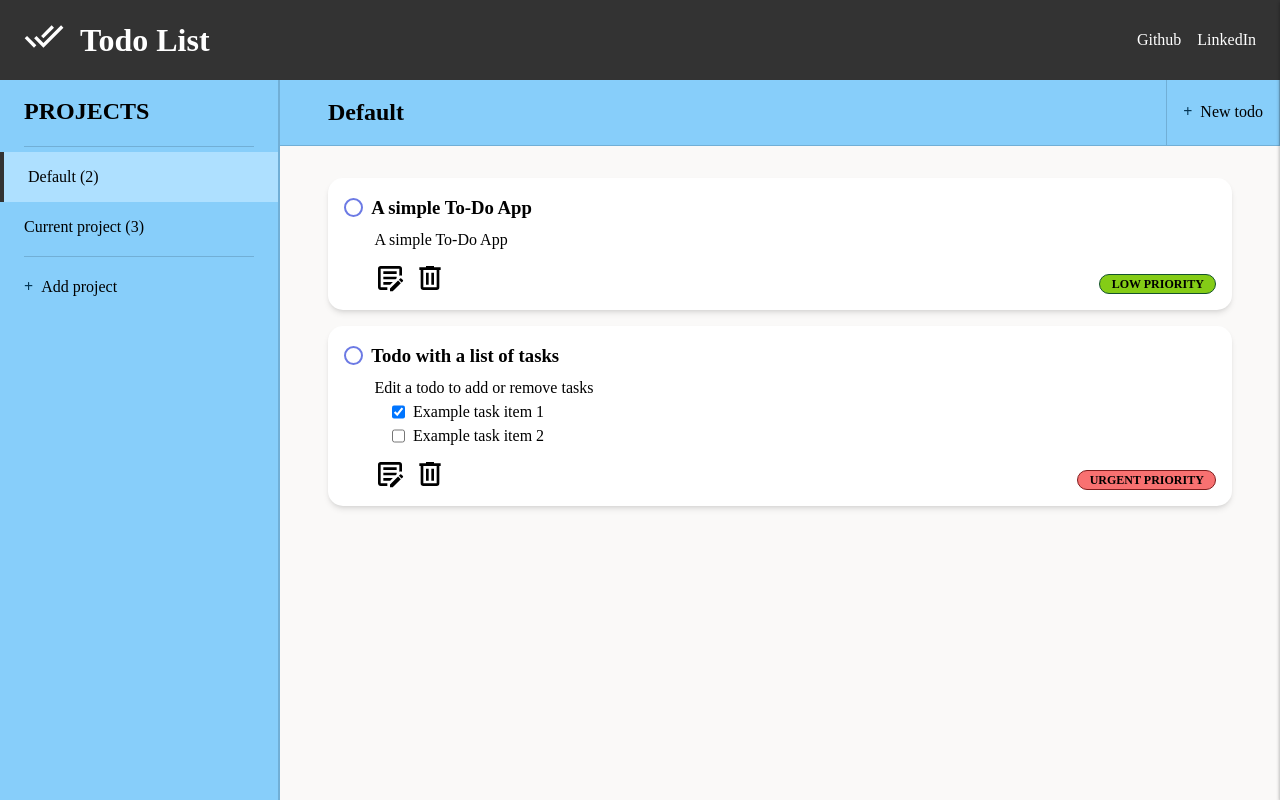
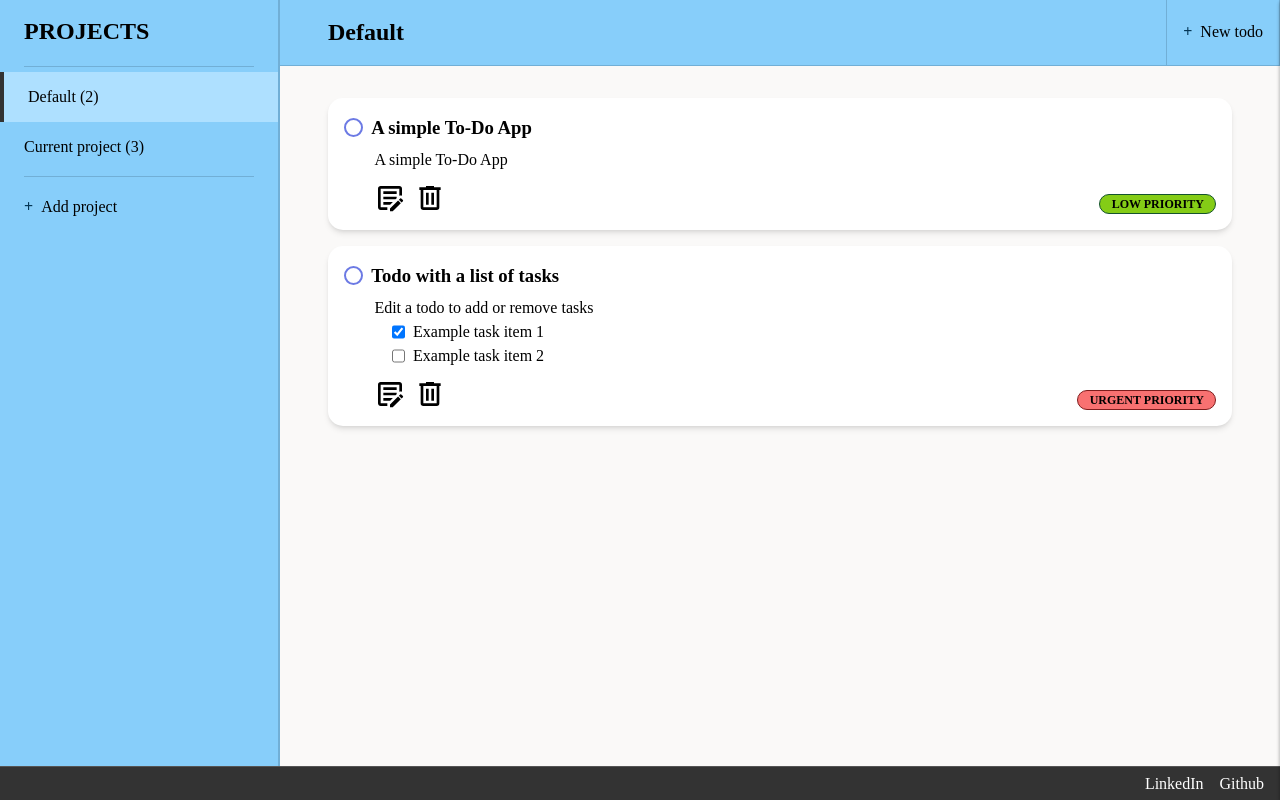
Before and after one commit to angelrcd/odin-todo, a website built with Vite: page index.html in a window 1280 px wide. Built offline with nearby package versions, Linux system fonts and the light colour scheme.

Commit message:
Remove header, add footer.

```diff
--- a/index.html
+++ b/index.html
@@ -8,37 +8,8 @@
     <title>Vite App</title>
   </head>
   <body>
-    <!-- <dialog id="edit-modal">
-      <p contenteditable="true" class="new-title">a</p>
-      <p contenteditable="true" class="new-description">b</p>
-      <div>
-        <label for="edit-priority">Priority</label>
-        <select name="priority" id="edit-priority">
-          <option value="low">low</option>
-          <option value="middle">mid</option>
-          <option value="urgent">urgent</option>
-        </select>
-      </div>
-      <h3>Tasks list</h3>
-      <ol class="edit-todo-tasks"></ol>
-      <button class="edit-add-task">Add task</button>
-      <button class="edit-todo">Edit</button>
-    </dialog> -->
-
-    <header>
-      <div class="logo-container">
-        <img src="/logo.svg" alt="logo" />
-        <h1>Todo List</h1>
-      </div>
-      <div class="links-container">
-        <a href="https://github.com/angelrcd/odin-todo">Github</a>
-        <a href="https://www.linkedin.com/in/angel-romero-cesteros/"
-          >LinkedIn</a
-        >
-      </div>
-    </header>
-    <div id="app">
-      <div id="projects-list" class="closed">
+    <main id="app">
+      <section id="projects-list" class="closed">
         <div class="projects-title-container">
           <h2>PROJECTS</h2>
           <button class="mobile-menu-button"></button>
@@ -56,8 +27,8 @@
             <button class="cancel-new-project">Cancel</button>
           </div>
         </div>
-      </div>
-      <div id="current-project">
+      </section>
+      <section id="current-project">
         <div class="current-project-info-container">
           <h2></h2>
           <button class="show-new-todo-form">
@@ -65,8 +36,13 @@
           </button>
         </div>
         <ul></ul>
-      </div>
-    </div>
+      </section>
+    </main>
+
+    <footer>
+      <a href="">Github</a>
+      <a href="">LinkedIn</a>
+    </footer>
 
     <div class="form-window new-todo-form">
       <div>
--- a/style.css
+++ b/style.css
@@ -39,7 +39,7 @@ p, h1, h2, h3, h4, h5, h6 {
   --project-sidebar-hover-bg-color : #71afd6;
 
   --color-accent: #6c7ae4;
-  --color-header: #333333;
+  --color-footer: #333333;
   --color-todo-section-bg: #FAF9F8;
   --color-positive : #84cc16;
   --color-positive-dark : #14532d;
@@ -50,6 +50,7 @@ p, h1, h2, h3, h4, h5, h6 {
 
   --projects-list-items-padding: 0.8rem 1.5rem;
   --separation-sections: 3rem;
+  --footer-height: calc(1rem + 18px);
 }
 
 .hidden {
@@ -70,49 +71,31 @@ p, h1, h2, h3, h4, h5, h6 {
   color: var(--color-negative);
 }
 
-header {
-  padding: var(--projects-list-items-padding);
+.projects-title-container {
   display: flex;
-  min-height: 80px;
   justify-content: space-between;
-  align-items: center;
-  background: var(--color-header);
-  color: white;
 }
 
-.logo-container {
+footer {
   display: flex;
+  flex-direction: row-reverse;
+  align-items: center;
   gap: 1rem;
+  padding: 0 1rem;
+  background: var(--color-footer);
+  height: var(--footer-height);
+  border-top: 1px solid #555;
 }
 
-header h1 {
-  font-size: 2rem;
-}
-
-header img{
-  height: 2.5rem;
-}
-
-.links-container {
-  display: flex;
-  gap: 1rem;
-  color: white;
-}
-
-.links-container a:visited,
-.links-container a:link {
+footer a,
+footer a:visited {
   color: white;
   text-decoration: none;
 }
 
-.links-container a:hover,
-.links-container a:focus {
+footer a:hover,
+footer a:focus {
   text-decoration: underline;
-}
-
-.projects-title-container {
-  display: flex;
-  justify-content: space-between;
 }
 
 .mobile-menu-button {
@@ -133,7 +116,7 @@ header img{
 
 #app {
   display: flex;
-  min-height: calc(100vh - 80px);
+  min-height: calc(100vh - var(--footer-height));
 }
 
 #projects-list {
@@ -226,7 +209,7 @@ header img{
 
 .current-project {
   background: var(--project-sidebar-current-bg-color);
-  border-left: 4px solid var(--color-header);
+  border-left: 4px solid var(--color-footer);
 }
 
 /* New project form */
@@ -593,10 +576,6 @@ input.complete-todo {
 }
 
 @media (max-width: 600px) {
-  header {
-    padding: 0.2rem 1rem;
-  }
-
   #app {
     flex-direction: column;
   }
```
Also changed, not shown: public/logo.svg (deleted).
